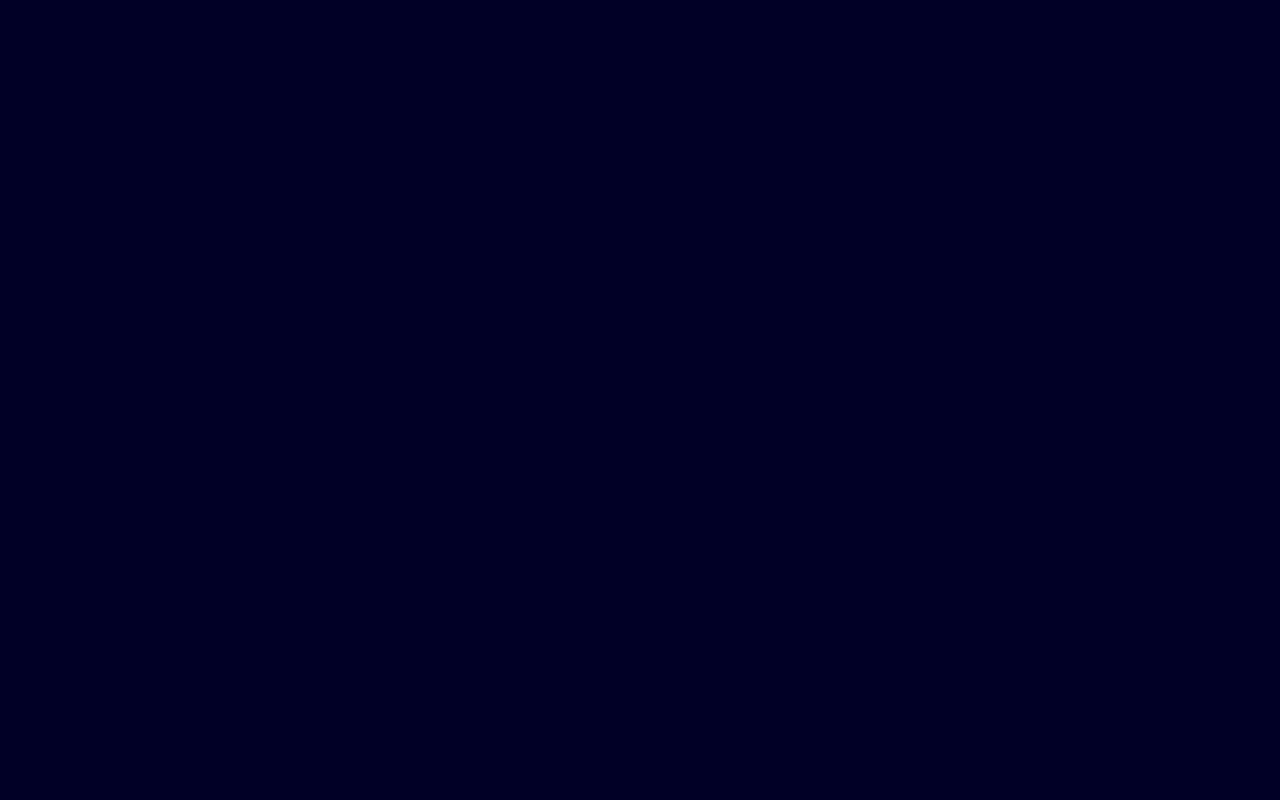
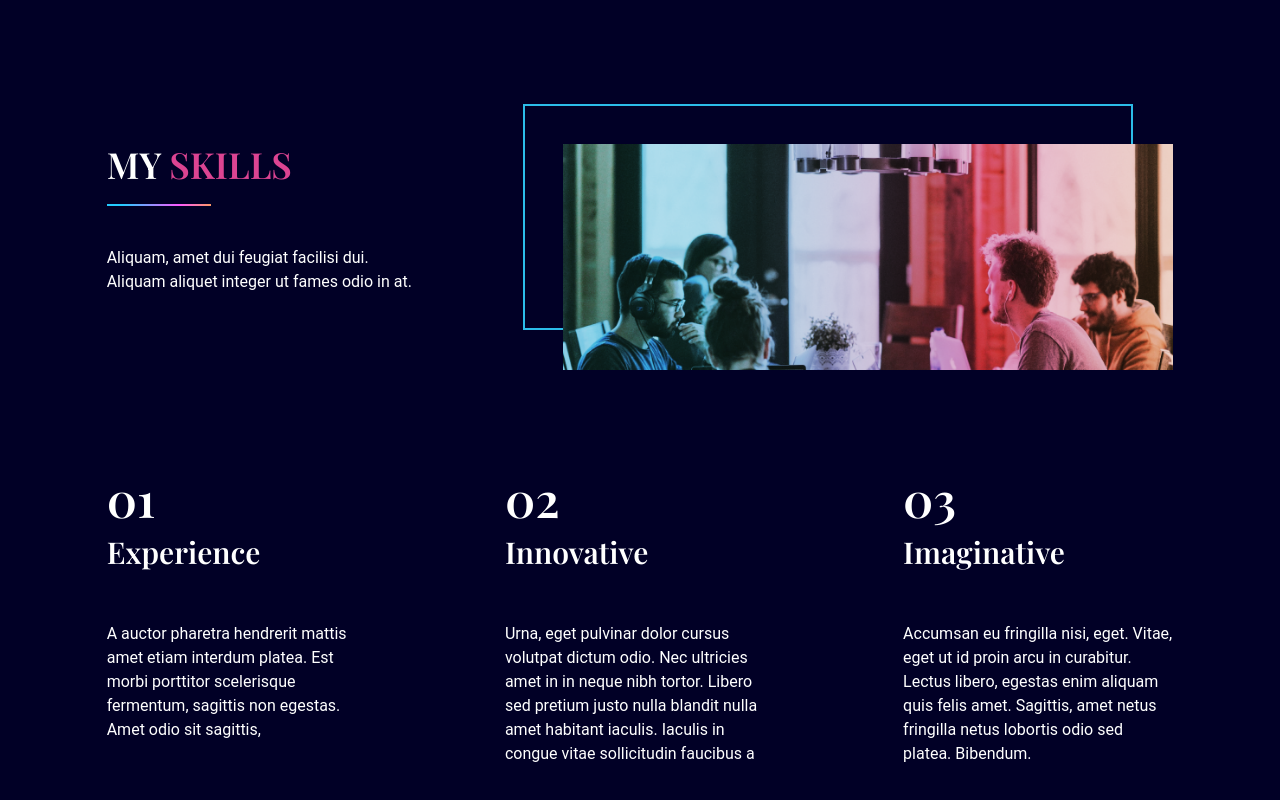
Before and after one commit to kennedyowusu/portfolio-app, a React (Vite) app: page / in a window 1280 px wide. Shown: the part 882-1682 px from the top of the page. Before the commit the page ends 858 px from the top, so only its background shows below. Built offline with nearby package versions, Linux system fonts and the light colour scheme.

Commit message:
add skills section

```diff
--- a/index.html
+++ b/index.html
@@ -5,7 +5,7 @@
     <link rel="icon" type="image/svg+xml" href="/vite.svg" />
     <meta name="viewport" content="width=device-width, initial-scale=1.0" />
     <title>Kennedy Owusu</title>
-    <link rel="stylesheet" href="/public/output.css">
+    <link rel="stylesheet" href="/output.css">
   </head>
   <body>
     <div id="root"></div>
--- a/public/output.css
+++ b/public/output.css
@@ -578,6 +578,10 @@
   position: fixed;
 }
 
+.absolute{
+  position: absolute;
+}
+
 .relative{
   position: relative;
 }
@@ -602,10 +606,6 @@
   top: 60%;
 }
 
-.z-40{
-  z-index: 40;
-}
-
 .z-0{
   z-index: 0;
 }
@@ -614,12 +614,16 @@
   z-index: 10;
 }
 
-.z-20{
-  z-index: 20;
+.z-30{
+  z-index: 30;
 }
 
-.z-30{
-  z-index: 30;
+.z-40{
+  z-index: 40;
+}
+
+.z-\[-1\]{
+  z-index: -1;
 }
 
 .mx-auto{
@@ -632,16 +636,16 @@
   margin-bottom: 2.5rem;
 }
 
-.ml-20{
-  margin-left: 5rem;
-}
-
-.mt-16{
-  margin-top: 4rem;
+.mb-5{
+  margin-bottom: 1.25rem;
 }
 
 .mb-7{
   margin-bottom: 1.75rem;
+}
+
+.ml-20{
+  margin-left: 5rem;
 }
 
 .mt-10{
@@ -650,6 +654,18 @@
 
 .mt-12{
   margin-top: 3rem;
+}
+
+.mt-16{
+  margin-top: 4rem;
+}
+
+.mt-3{
+  margin-top: 0.75rem;
+}
+
+.mt-32{
+  margin-top: 8rem;
 }
 
 .mt-5{
@@ -664,6 +680,14 @@
   display: none;
 }
 
+.h-0{
+  height: 0px;
+}
+
+.h-0\.5{
+  height: 0.125rem;
+}
+
 .h-10{
   height: 2.5rem;
 }
@@ -672,16 +696,20 @@
   height: 0.75rem;
 }
 
+.h-32{
+  height: 8rem;
+}
+
 .h-full{
   height: 100%;
 }
 
-.h-0{
-  height: 0px;
+.w-1\/2{
+  width: 50%;
 }
 
-.h-0\.5{
-  height: 0.125rem;
+.w-1\/3{
+  width: 33.333333%;
 }
 
 .w-10{
@@ -708,12 +736,12 @@
   max-width: 400px;
 }
 
+.basis-2\/5{
+  flex-basis: 40%;
+}
+
 .basis-3\/5{
   flex-basis: 60%;
-}
-
-.basis-2\/5{
-  flex-basis: 40%;
 }
 
 .resize{
@@ -746,6 +774,10 @@
 
 .gap-16{
   gap: 4rem;
+}
+
+.gap-32{
+  gap: 8rem;
 }
 
 .gap-6{
@@ -788,6 +820,11 @@
   background-color: rgb(1 0 38 / var(--tw-bg-opacity));
 }
 
+.bg-red{
+  --tw-bg-opacity: 1;
+  background-color: rgb(220 68 146 / var(--tw-bg-opacity));
+}
+
 .bg-transparent{
   background-color: transparent;
 }
@@ -802,26 +839,16 @@
   background-color: rgb(253 204 73 / var(--tw-bg-opacity));
 }
 
+.bg-gradient-rainblue{
+  background-image: linear-gradient(90deg, #24CBFF 14.53%, #FC59FF 69.36%, #FFBD0C 117.73%);
+}
+
 .bg-none{
   background-image: none;
 }
 
-.bg-gradient-rainblue{
-  background-image: linear-gradient(90deg, #24CBFF 14.53%, #FC59FF 69.36%, #FFBD0C 117.73%);
-}
-
 .p-2{
   padding: 0.5rem;
-}
-
-.py-6{
-  padding-top: 1.5rem;
-  padding-bottom: 1.5rem;
-}
-
-.py-10{
-  padding-top: 2.5rem;
-  padding-bottom: 2.5rem;
 }
 
 .px-10{
@@ -844,17 +871,23 @@
   padding-bottom: 0.125rem;
 }
 
+.py-10{
+  padding-top: 2.5rem;
+  padding-bottom: 2.5rem;
+}
+
 .py-3{
   padding-top: 0.75rem;
   padding-bottom: 0.75rem;
 }
 
-.pr-8{
-  padding-right: 2rem;
+.py-6{
+  padding-top: 1.5rem;
+  padding-bottom: 1.5rem;
 }
 
-.pt-8{
-  padding-top: 2rem;
+.pb-24{
+  padding-bottom: 6rem;
 }
 
 .pr-0{
@@ -863,6 +896,18 @@
 
 .pr-0\.5{
   padding-right: 0.125rem;
+}
+
+.pr-8{
+  padding-right: 2rem;
+}
+
+.pt-10{
+  padding-top: 2.5rem;
+}
+
+.pt-8{
+  padding-top: 2rem;
 }
 
 .text-center{
@@ -887,19 +932,19 @@
   line-height: 2.25rem;
 }
 
+.text-4xl{
+  font-size: 2.25rem;
+  line-height: 2.5rem;
+}
+
+.text-5xl{
+  font-size: 3rem;
+  line-height: 1;
+}
+
 .text-sm{
   font-size: 0.875rem;
   line-height: 1.25rem;
-}
-
-.text-6xl{
-  font-size: 3.75rem;
-  line-height: 1;
-}
-
-.text-4xl{
-  font-size: 2.25rem;
-  line-height: 2.5rem;
 }
 
 .font-bold{
@@ -910,6 +955,16 @@
   font-weight: 600;
 }
 
+.text-deep-blue{
+  --tw-text-opacity: 1;
+  color: rgb(1 0 38 / var(--tw-text-opacity));
+}
+
+.text-red{
+  --tw-text-opacity: 1;
+  color: rgb(220 68 146 / var(--tw-text-opacity));
+}
+
 .text-white{
   --tw-text-opacity: 1;
   color: rgb(255 255 255 / var(--tw-text-opacity));
@@ -918,11 +973,6 @@
 .text-yellow{
   --tw-text-opacity: 1;
   color: rgb(253 204 73 / var(--tw-text-opacity));
-}
-
-.text-deep-blue{
-  --tw-text-opacity: 1;
-  color: rgb(1 0 38 / var(--tw-text-opacity));
 }
 
 .transition{
@@ -967,6 +1017,26 @@
   position: absolute;
 }
 
+.before\:-left-10::before{
+  content: var(--tw-content);
+  left: -2.5rem;
+}
+
+.before\:-left-20::before{
+  content: var(--tw-content);
+  left: -5rem;
+}
+
+.before\:-top-10::before{
+  content: var(--tw-content);
+  top: -2.5rem;
+}
+
+.before\:-top-20::before{
+  content: var(--tw-content);
+  top: -5rem;
+}
+
 .before\:left-\[-50\%\]::before{
   content: var(--tw-content);
   left: -50%;
@@ -975,26 +1045,6 @@
 .before\:top-\[-50\%\]::before{
   content: var(--tw-content);
   top: -50%;
-}
-
-.before\:-left-20::before{
-  content: var(--tw-content);
-  left: -5rem;
-}
-
-.before\:-top-20::before{
-  content: var(--tw-content);
-  top: -5rem;
-}
-
-.before\:-left-\[25px\]::before{
-  content: var(--tw-content);
-  left: -25px;
-}
-
-.before\:-top-\[70px\]::before{
-  content: var(--tw-content);
-  top: -70px;
 }
 
 .before\:z-\[-1\]::before{
@@ -1043,16 +1093,21 @@
   border-width: 2px;
 }
 
+.before\:border-blue::before{
+  content: var(--tw-content);
+  --tw-border-opacity: 1;
+  border-color: rgb(44 188 233 / var(--tw-border-opacity));
+}
+
 .before\:border-yellow::before{
   content: var(--tw-content);
   --tw-border-opacity: 1;
   border-color: rgb(253 204 73 / var(--tw-border-opacity));
 }
 
-.before\:border-blue::before{
-  content: var(--tw-content);
-  --tw-border-opacity: 1;
-  border-color: rgb(44 188 233 / var(--tw-border-opacity));
+.hover\:bg-blue:hover{
+  --tw-bg-opacity: 1;
+  background-color: rgb(44 188 233 / var(--tw-bg-opacity));
 }
 
 .hover\:bg-yellow:hover{
@@ -1060,23 +1115,19 @@
   background-color: rgb(253 204 73 / var(--tw-bg-opacity));
 }
 
-.hover\:bg-blue:hover{
-  --tw-bg-opacity: 1;
-  background-color: rgb(44 188 233 / var(--tw-bg-opacity));
+.hover\:text-red:hover{
+  --tw-text-opacity: 1;
+  color: rgb(220 68 146 / var(--tw-text-opacity));
+}
+
+.hover\:text-white:hover{
+  --tw-text-opacity: 1;
+  color: rgb(255 255 255 / var(--tw-text-opacity));
 }
 
 .hover\:text-yellow:hover{
   --tw-text-opacity: 1;
   color: rgb(253 204 73 / var(--tw-text-opacity));
-}
-
-.hover\:text-red:hover{
-  color: ##DC4492;
-}
-
-.hover\:text-white:hover{
-  --tw-text-opacity: 1;
-  color: rgb(255 255 255 / var(--tw-text-opacity));
 }
 
 .hover\:opacity-50:hover{
@@ -1092,29 +1143,13 @@
   filter: var(--tw-blur) var(--tw-brightness) var(--tw-contrast) var(--tw-grayscale) var(--tw-hue-rotate) var(--tw-invert) var(--tw-saturate) var(--tw-sepia) var(--tw-drop-shadow);
 }
 
-@media (min-width: 480px){
-  .xs\:relative{
-    position: relative;
-  }
-
-  .xs\:font-semibold{
-    font-weight: 600;
-  }
-
-  .xs\:text-deep-blue{
-    --tw-text-opacity: 1;
-    color: rgb(1 0 38 / var(--tw-text-opacity));
-  }
-
-  .xs\:before\:content-brush::before{
-    --tw-content: url('./assets/brush.png');
-    content: var(--tw-content);
-  }
-}
-
 @media (min-width: 1060px){
   .md\:order-2{
     order: 2;
+  }
+
+  .md\:mt-0{
+    margin-top: 0px;
   }
 
   .md\:mt-32{
@@ -1127,6 +1162,14 @@
 
   .md\:h-full{
     height: 100%;
+  }
+
+  .md\:w-1\/3{
+    width: 33.333333%;
+  }
+
+  .md\:w-3\/4{
+    width: 75%;
   }
 
   .md\:max-w-\[600px\]{
@@ -1145,6 +1188,10 @@
     justify-content: space-between;
   }
 
+  .md\:gap-16{
+    gap: 4rem;
+  }
+
   .md\:text-start{
     text-align: start;
   }
--- a/src/App.jsx
+++ b/src/App.jsx
@@ -3,7 +3,9 @@
 import Navbar from "./components/Navbar";
 import DotGroup from "./components/DotGroup";
 import HeroSection from "./components/HeroSection";
-import LineGradient from "./components/GradientSection";
+import { motion } from "framer-motion";
+import Divider from "./components/Divider";
+import Skills from "./components/Skills";
 
 function App() {
   const [selectedPage, setSelectedPage] = useState('home')
@@ -39,7 +41,16 @@
         }
         <HeroSection setIsTopOfPage={setSelectedPage} />
       </div>
-      <LineGradient />
+      <Divider />
+      <div className="w-5/6 mx-auto md:h-full ">
+        <motion.div
+          margin="0 0 -200px 0"
+          amount="all"
+          onViewportEnter={() => setSelectedPage("skills")}
+        >
+          <Skills />
+        </motion.div>
+      </div>
     </div>
   )
 }
--- /dev/null
+++ b/src/components/Divider.jsx
@@ -0,0 +1,11 @@
+import PropTypes from 'prop-types'
+
+const Divider = ({ width = "w-full" }) => {
+  return <div className={`h-0.5 ${width} bg-gradient-rainblue`} />;
+};
+
+Divider.propTypes = {
+  width: PropTypes.string,
+};
+
+export default Divider;
--- /dev/null
+++ b/src/components/Skills.jsx
@@ -0,0 +1,143 @@
+import Divider from "../components/Divider";
+import useMediaQuery from "../hooks/useMediaQuery";
+import { motion } from "framer-motion";
+import SkillsImage from "../assets/skills-image.png";
+
+const Skills = () => {
+ const isAboveLarge = useMediaQuery("(min-width: 1060px)");
+
+  return (
+    <section id="skills" className="pt-10 pb-24">
+      {/* HEADER AND IMAGE SECTION */}
+      <div className="md:flex md:justify-between md:gap-16 mt-32">
+        <motion.div
+          className="md:w-1/3"
+          initial="hidden"
+          whileInView="visible"
+          viewport={{ once: true, amount: 0.5 }}
+          transition={{ duration: 0.5 }}
+          variants={{
+            hidden: { opacity: 0, x: -50 },
+            visible: { opacity: 1, x: 0 },
+          }}
+        >
+          <p className="font-playfair font-semibold text-4xl mb-5">
+            MY <span className="text-red">SKILLS</span>
+          </p>
+          <Divider width="w-1/3" />
+          <p className="mt-10 mb-7">
+            Aliquam, amet dui feugiat facilisi dui. Aliquam aliquet integer ut
+            fames odio in at.
+          </p>
+        </motion.div>
+
+        <div className="mt-16 md:mt-0">
+          {isAboveLarge ? (
+            <div
+              className="relative z-0 ml-20 before:absolute before:-top-10 before:-left-10
+              before:w-full before:h-full before:border-2 before:border-blue before:z-[-1]"
+            >
+              <img
+                alt="skills"
+                className="z-10"
+                src={SkillsImage}
+              />
+            </div>
+          ) : (
+            <img alt="skills" className="z-10" src={SkillsImage} />
+          )}
+        </div>
+      </div>
+
+      {/* SKILLS */}
+      <div className="md:flex md:justify-between mt-16 gap-32">
+        {/* EXPERIENCE */}
+        <motion.div
+          className="md:w-1/3 mt-10"
+          initial="hidden"
+          whileInView="visible"
+          viewport={{ once: true, amount: 0.5 }}
+          transition={{ duration: 0.5 }}
+          variants={{
+            hidden: { opacity: 0, y: 50 },
+            visible: { opacity: 1, y: 0 },
+          }}
+        >
+          <div className="relative h-32">
+            <div className="z-10">
+              <p className="font-playfair font-semibold text-5xl">01</p>
+              <p className="font-playfair font-semibold text-3xl mt-3">
+                Experience
+              </p>
+            </div>
+            <div className="w-1/2 md:w-3/4 h-32 bg-blue absolute right-0 top-0 z-[-1]" />
+          </div>
+          <p className="mt-5">
+            A auctor pharetra hendrerit mattis amet etiam interdum platea. Est
+            morbi porttitor scelerisque fermentum, sagittis non egestas. Amet
+            odio sit sagittis,
+          </p>
+        </motion.div>
+
+        {/* INNOVATIVE */}
+        <motion.div
+          className="md:w-1/3 mt-10"
+          initial="hidden"
+          whileInView="visible"
+          viewport={{ once: true, amount: 0.5 }}
+          transition={{ delay: 0.2, duration: 0.5 }}
+          variants={{
+            hidden: { opacity: 0, y: 50 },
+            visible: { opacity: 1, y: 0 },
+          }}
+        >
+          <div className="relative h-32">
+            <div className="z-10">
+              <p className="font-playfair font-semibold text-5xl">02</p>
+              <p className="font-playfair font-semibold text-3xl mt-3">
+                Innovative
+              </p>
+            </div>
+            <div className="w-1/2 md:w-3/4 h-32 bg-red absolute right-0 top-0 z-[-1]" />
+          </div>
+          <p className="mt-5">
+            Urna, eget pulvinar dolor cursus volutpat dictum odio. Nec ultricies
+            amet in in neque nibh tortor. Libero sed pretium justo nulla blandit
+            nulla amet habitant iaculis. Iaculis in congue vitae sollicitudin
+            faucibus a
+          </p>
+        </motion.div>
+        {/* IMAGINATIVE */}
+        <motion.div
+          className="md:w-1/3 mt-10"
+          initial="hidden"
+          whileInView="visible"
+          viewport={{ once: true, amount: 0.5 }}
+          transition={{ delay: 0.4, duration: 0.5 }}
+          variants={{
+            hidden: { opacity: 0, y: 50 },
+            visible: { opacity: 1, y: 0 },
+          }}
+        >
+          <div className="relative h-32">
+            <div className="z-10">
+              <p className="font-playfair font-semibold text-5xl">03</p>
+              <p className="font-playfair font-semibold text-3xl mt-3">
+                Imaginative
+              </p>
+            </div>
+            <div className="w-1/2 md:w-3/4 h-32 bg-yellow absolute right-0 top-0 z-[-1]" />
+          </div>
+          <p className="mt-5">
+            Accumsan eu fringilla nisi, eget. Vitae, eget ut id proin arcu in
+            curabitur. Lectus libero, egestas enim aliquam quis felis amet.
+            Sagittis, amet netus fringilla netus lobortis odio sed platea.
+            Bibendum.
+          </p>
+        </motion.div>
+      </div>
+    </section>
+  );
+};
+
+export default Skills;
```
Also changed, not shown: src/components/GradientSection.jsx (deleted, +0 -11 lines), tailwind.config.js (+4 -4 lines).
